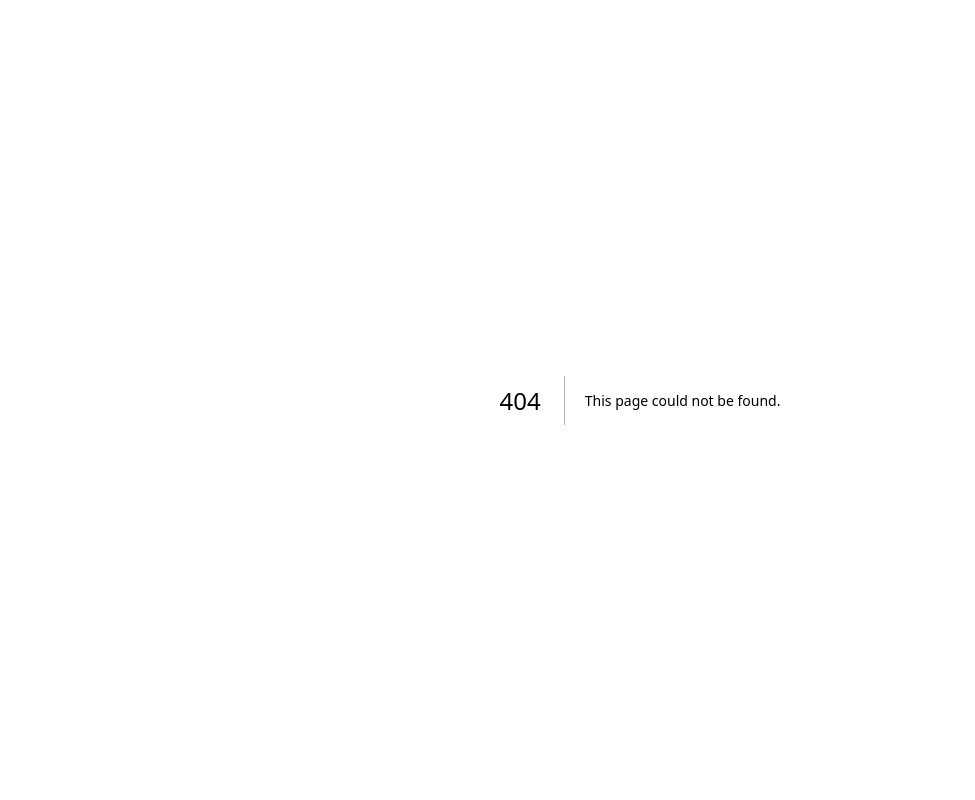
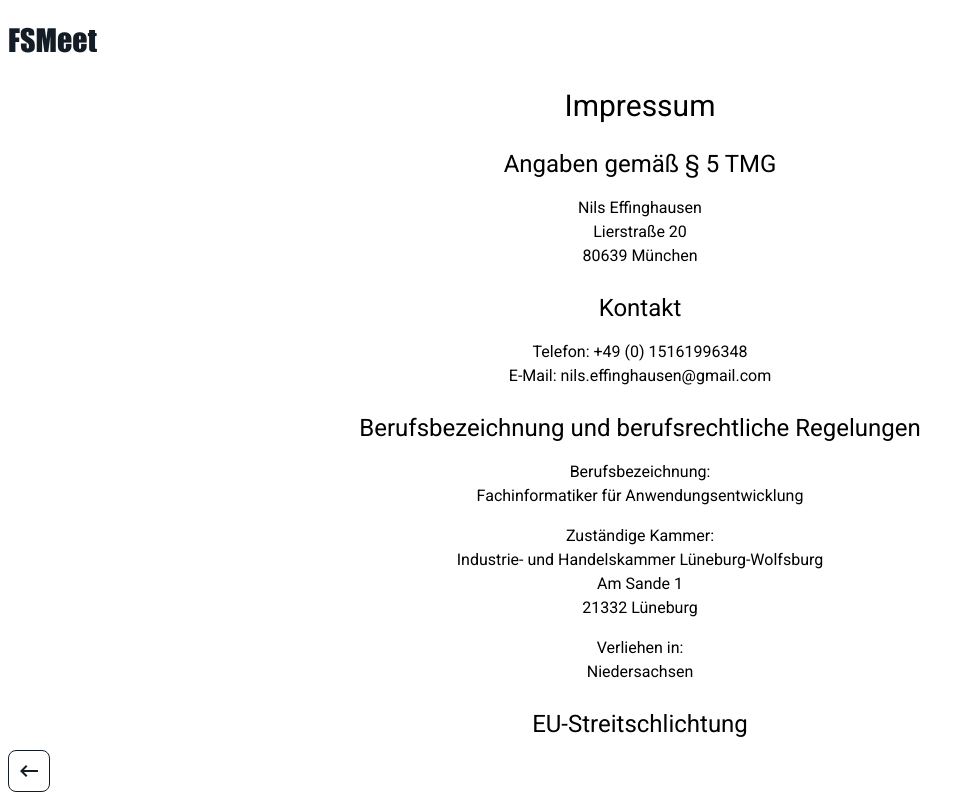
Before and after one commit to nilsfs7/fsmeet-frontend, a Next.js app: page /imprint in a window 1280 px wide. Before the commit this address had no page. Shown: the whole page, without its empty margins (0-975 px from the left). Built offline with nearby package versions, Linux system fonts and the light colour scheme.

Commit message:
about: add imprint

```diff
--- /dev/null
+++ b/components/ImprintText.tsx
@@ -0,0 +1,58 @@
+export const ImprintText = () => {
+  return (
+    <div className="select-text">
+      <h1 className="text-3xl">Impressum</h1>
+
+      <h2 className="mt-6 text-2xl">Angaben gem&auml;&szlig; &sect; 5 TMG</h2>
+      <p className="mt-4">
+        Nils Effinghausen
+        <br />
+        Lierstra&szlig;e 20
+        <br />
+        80639 M&uuml;nchen
+      </p>
+
+      <h2 className="mt-6 text-2xl">Kontakt</h2>
+      <p className="mt-4">
+        Telefon: +49 (0) 15161996348
+        <br />
+        E-Mail: nils.effinghausen@gmail.com
+      </p>
+
+      <h2 className="mt-6 text-2xl">Berufsbezeichnung und berufsrechtliche Regelungen</h2>
+      <p className="mt-4">
+        Berufsbezeichnung:
+        <br />
+        Fachinformatiker f&uuml;r Anwendungsentwicklung
+      </p>
+      <p className="mt-4">
+        Zust&auml;ndige Kammer:
+        <br />
+        Industrie- und Handelskammer L&uuml;neburg-Wolfsburg
+        <br />
+        Am Sande 1<br />
+        21332 L&uuml;neburg
+      </p>
+      <p className="mt-4">
+        Verliehen in:
+        <br />
+        Niedersachsen
+      </p>
+      <h2 className="mt-6 text-2xl">EU-Streitschlichtung</h2>
+      <p className="mt-4">
+        Die Europ&auml;ische Kommission stellt eine Plattform zur Online-Streitbeilegung (OS) bereit:{' '}
+        <a className="underline" href="https://ec.europa.eu/consumers/odr/" target="_blank" rel="noopener noreferrer">
+          https://ec.europa.eu/consumers/odr/
+        </a>
+        .<br /> Unsere E-Mail-Adresse finden Sie oben im Impressum.
+      </p>
+
+      <h2 className="mt-6 text-2xl">Verbraucher&shy;streit&shy;beilegung/Universal&shy;schlichtungs&shy;stelle</h2>
+      <p className="mt-4">Wir sind nicht bereit oder verpflichtet, an Streitbeilegungsverfahren vor einer Verbraucherschlichtungsstelle teilzunehmen.</p>
+
+      <p className="mt-4">
+        Quelle: <a href="https://www.e-recht24.de">https://www.e-recht24.de</a>
+      </p>
+    </div>
+  );
+};
--- a/pages/about.tsx
+++ b/pages/about.tsx
@@ -1,7 +1,7 @@
 import { LogoFSMeet } from '@/components/Logo';
 import Navigation from '@/components/Navigation';
 import ActionButton from '@/components/common/ActionButton';
-import { routeHome } from '@/types/consts/routes';
+import { routeHome, routeImprint } from '@/types/consts/routes';
 import { Action } from '@/types/enums/action';
 import { NextPage } from 'next';
 import Link from 'next/link';
@@ -25,6 +25,12 @@ const About: NextPage = () => {
 
         <div className="mt-10">{`Build: ${shortSha}`}</div>
         <div>{buildTime}</div>
+
+        <div className="mt-20">
+          <Link className="underline" href={routeImprint}>
+            Impressum
+          </Link>
+        </div>
       </div>
 
       <Navigation>
--- /dev/null
+++ b/pages/imprint.tsx
@@ -0,0 +1,33 @@
+import { ImprintText } from '@/components/ImprintText';
+import { LogoFSMeet } from '@/components/Logo';
+import Navigation from '@/components/Navigation';
+import ActionButton from '@/components/common/ActionButton';
+import { routeAbout } from '@/types/consts/routes';
+import { Action } from '@/types/enums/action';
+import { NextPage } from 'next';
+import Link from 'next/link';
+
+const Imprint: NextPage = () => {
+  return (
+    <div className="absolute inset-0 flex flex-col overflow-hidden">
+      {/* Banner */}
+      <div className="sm:block">
+        <div className="mx-2 flex h-20 items-center justify-between">
+          <LogoFSMeet />
+        </div>
+      </div>
+
+      <div className="mx-2 mt-2 flex flex-col items-center text-center overflow-y-auto">
+        <ImprintText />
+      </div>
+
+      <Navigation>
+        <Link href={routeAbout}>
+          <ActionButton action={Action.BACK} />
+        </Link>
+      </Navigation>
+    </div>
+  );
+};
+
+export default Imprint;
--- a/types/consts/routes.ts
+++ b/types/consts/routes.ts
@@ -5,6 +5,8 @@ export const routeAdminEvents = '/admin/events';
 export const routeAdminLicenses = '/admin/licenses';
 
 export const routeAbout = '/about';
+export const routeImprint = '/imprint';
+export const routeDataProtection = '/dataprotection';
 export const routeLogin = '/login';
 export const routePasswordPending = '/password/pending';
 export const routeAccount = '/account';
```
